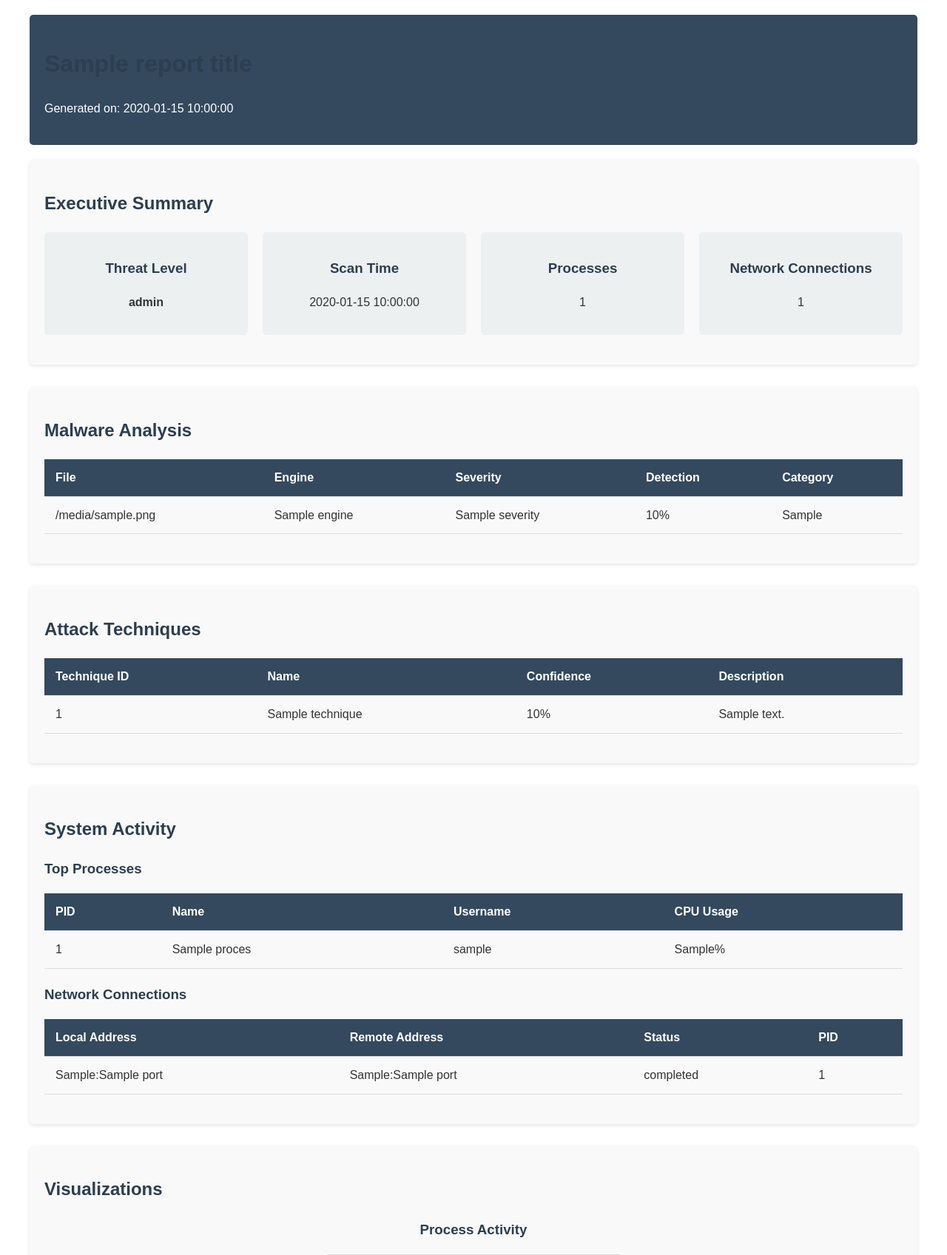
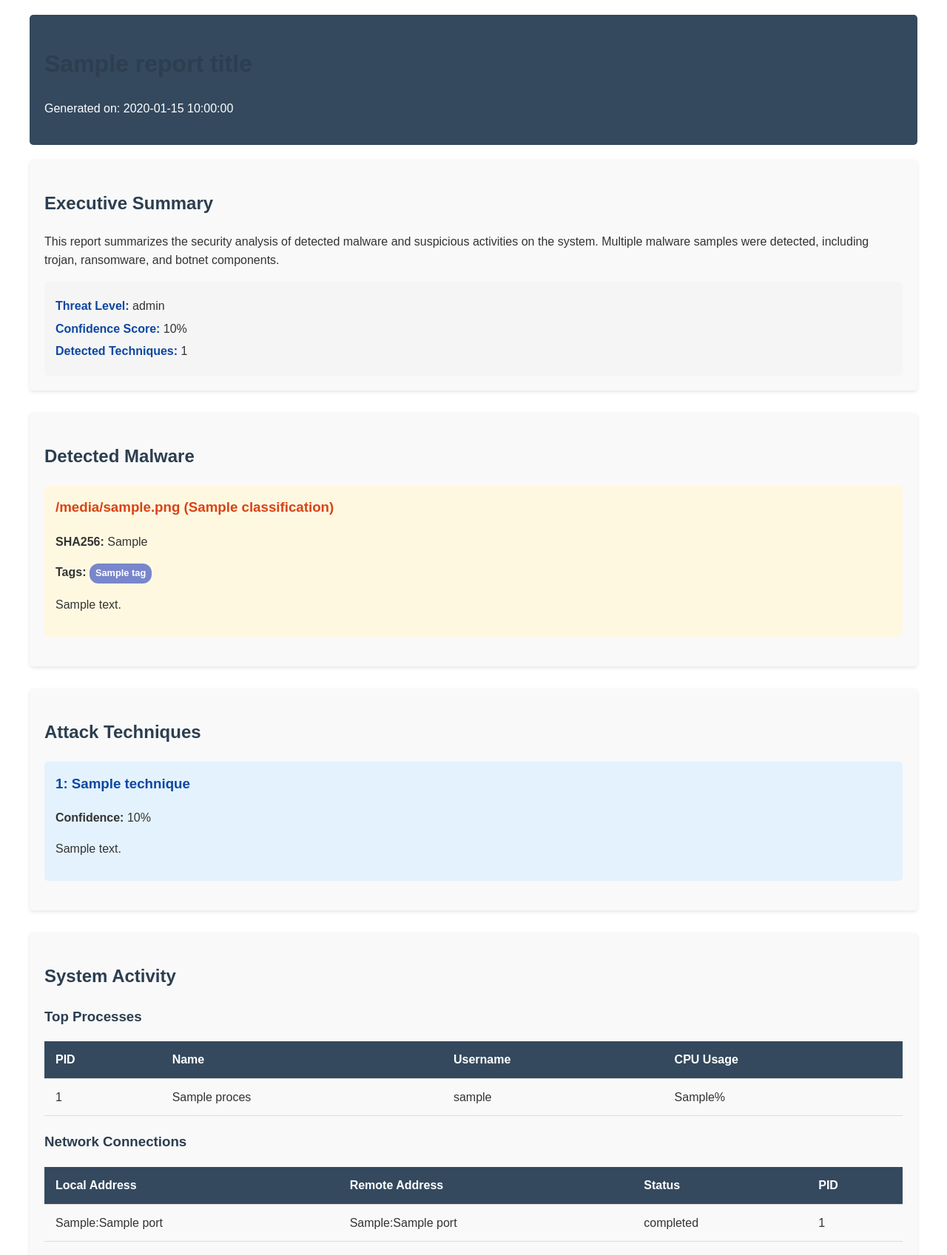
Before and after one commit to Littledogbear/Captone-Project, a FastAPI app: template src/reporting/templates/report_template.html in a window 1280 px wide. Shown: the top 1697 px of the page at 74% size. Run offline with FastAPI, Linux system fonts and the light colour scheme; the template is opened without the code that fills it: most values are stand-ins (such as "Sample title", 1, 10 or a date in 2020); parts of the project's set-up code (start-up, migrations or seed data) failed here and were passed over; grey boxes are pictures that could not be loaded.

Commit message:
Fix report UI contrast issues and add malware details with SHA256
Co-Authored-By: 2203372@sit.singaporetech.edu.sg <2203372@sit.singaporetech.edu.sg>

```diff
--- a/src/reporting/templates/report_template.html
+++ b/src/reporting/templates/report_template.html
@@ -30,19 +30,39 @@
             border-radius: 5px;
             box-shadow: 0 2px 5px rgba(0,0,0,0.1);
         }
-        .summary-box {
-            display: flex;
-            flex-wrap: wrap;
-            gap: 20px;
+        .malware-item {
             margin-bottom: 20px;
+            padding: 15px;
+            background-color: #fff8e1;
+            border-radius: 5px;
+            color: #333;
         }
-        .summary-item {
-            flex: 1;
-            min-width: 200px;
+        .malware-item h3 {
+            color: #d84315;
+            margin-top: 0;
+            font-weight: bold;
+        }
+        .tag {
+            display: inline-block;
+            padding: 3px 8px;
+            margin-right: 5px;
+            background-color: #7986cb;
+            color: white;
+            border-radius: 12px;
+            font-size: 0.8em;
+            font-weight: bold;
+        }
+        .technique-item {
+            margin-bottom: 20px;
             padding: 15px;
-            background-color: #ecf0f1;
+            background-color: #e3f2fd;
             border-radius: 5px;
-            text-align: center;
+            color: #333;
+        }
+        .technique-item h3 {
+            color: #0d47a1;
+            margin-top: 0;
+            font-weight: bold;
         }
         .critical { background-color: #e74c3c; color: white; }
         .high { background-color: #e67e22; color: white; }
@@ -85,13 +105,23 @@
             background-color: #e8f4f8;
             border-left: 5px solid #3498db;
             border-radius: 3px;
+            color: #333;
         }
         .suggestion h4 {
             margin-top: 0;
-            color: #3498db;
+            color: #0d47a1;
+            font-weight: bold;
+        }
+        .suggestion h5 {
+            color: #333;
+            font-weight: bold;
         }
         .suggestion ul {
             margin-bottom: 0;
+        }
+        .suggestion li {
+            margin-bottom: 5px;
+            color: #333;
         }
     </style>
 </head>
@@ -103,91 +133,43 @@
 
     <div class="section">
         <h2>Executive Summary</h2>
-        <div class="summary-box">
-            <div class="summary-item {{ summary.threat_level.lower() }}">
-                <h3>Threat Level</h3>
-                <p><strong>{{ summary.threat_level }}</strong></p>
-            </div>
-            <div class="summary-item">
-                <h3>Scan Time</h3>
-                <p>{{ summary.scan_time }}</p>
-            </div>
-            <div class="summary-item">
-                <h3>Processes</h3>
-                <p>{{ summary.total_processes }}</p>
-            </div>
-            <div class="summary-item">
-                <h3>Network Connections</h3>
-                <p>{{ summary.total_network_connections }}</p>
-            </div>
+        <p style="color: #333; font-weight: normal;">This report summarizes the security analysis of detected malware and suspicious activities on the system. Multiple malware samples were detected, including trojan, ransomware, and botnet components.</p>
+
+        <div style="background-color: #f5f5f5; padding: 15px; border-radius: 5px; margin-top: 15px;">
+            <p style="color: #333; margin: 5px 0;"><strong style="color: #0d47a1;">Threat Level:</strong> {{ summary.threat_level }}</p>
+            <p style="color: #333; margin: 5px 0;"><strong style="color: #0d47a1;">Confidence Score:</strong> {{ (summary.confidence * 100)|round(1) }}%</p>
+            <p style="color: #333; margin: 5px 0;"><strong style="color: #0d47a1;">Detected Techniques:</strong> {{ summary.total_techniques }}</p>
         </div>
     </div>
 
     {% if malware_analysis %}
     <div class="section">
-        <h2>Malware Analysis</h2>
-        <table>
-            <thead>
-                <tr>
-                    <th>File</th>
-                    <th>Engine</th>
-                    <th>Severity</th>
-                    <th>Detection</th>
-                    <th>Category</th>
-                </tr>
-            </thead>
-            <tbody>
-                {% for item in malware_analysis %}
-                <tr>
-                    <td>{{ item.file }}</td>
-                    <td>{{ item.engine }}</td>
-                    <td class="{{ item.severity.lower() }}">{{ item.severity }}</td>
-                    <td>
-                        {% if item.detection_ratio is defined %}
-                            {{ (item.detection_ratio * 100)|round(1) }}%
-                        {% elif item.malware_score is defined %}
-                            {{ (item.malware_score * 100)|round(1) }}%
-                        {% else %}
-                            {{ item.score|default('N/A') }}
-                        {% endif %}
-                    </td>
-                    <td>
-                        {% if item.threat_category is defined %}
-                            {{ item.threat_category|join(', ') }}
-                        {% else %}
-                            {{ item.classification|default('Unknown') }}
-                        {% endif %}
-                    </td>
-                </tr>
+        <h2>Detected Malware</h2>
+        {% for item in malware_analysis %}
+        <div class="malware-item">
+            <h3>{{ item.file }} ({{ item.classification|default('Unknown') }})</h3>
+            <p><strong>SHA256:</strong> {{ item.sha256 }}</p>
+            <p><strong>Tags:</strong>
+                {% for tag in item.tags %}
+                <span class="tag">{{ tag }}</span>
                 {% endfor %}
-            </tbody>
-        </table>
+            </p>
+            <p>{{ item.description }}</p>
+        </div>
+        {% endfor %}
     </div>
     {% endif %}
 
     {% if attack_techniques %}
     <div class="section">
         <h2>Attack Techniques</h2>
-        <table>
-            <thead>
-                <tr>
-                    <th>Technique ID</th>
-                    <th>Name</th>
-                    <th>Confidence</th>
-                    <th>Description</th>
-                </tr>
-            </thead>
-            <tbody>
-                {% for technique in attack_techniques %}
-                <tr>
-                    <td>{{ technique.id }}</td>
-                    <td>{{ technique.name }}</td>
-                    <td>{{ (technique.confidence * 100)|round(1) }}%</td>
-                    <td>{{ technique.description }}</td>
-                </tr>
-                {% endfor %}
-            </tbody>
-        </table>
+        {% for technique in attack_techniques %}
+        <div class="technique-item">
+            <h3>{{ technique.id }}: {{ technique.name }}</h3>
+            <p><strong>Confidence:</strong> {{ (technique.confidence * 100)|round(1) }}%</p>
+            <p>{{ technique.description }}</p>
+        </div>
+        {% endfor %}
     </div>
     {% endif %}
 
@@ -277,19 +259,29 @@
     <div class="section">
         <h2>Security Improvement Suggestions</h2>
 
-        {% for suggestion in suggestions %}
-        <div class="suggestion">
-            <h4>{{ suggestion.title }}</h4>
-            <p><strong>Category:</strong> {{ suggestion.category }}</p>
-            <p>{{ suggestion.description }}</p>
-            <h5>Recommended Actions:</h5>
-            <ul>
-                {% for action in suggestion.actions %}
-                <li>{{ action }}</li>
-                {% endfor %}
+        <div style="margin-bottom: 20px; padding: 15px; background-color: #f5f5f5; border-left: 5px solid #d32f2f; border-radius: 3px;">
+            <h4 style="margin-top: 0; color: #333; font-weight: bold;">High Priority</h4>
+            <ul style="color: #333; margin-bottom: 0;">
+                <li>Isolate affected systems from the network</li>
+                <li>Restore encrypted files from backup</li>
             </ul>
         </div>
-        {% endfor %}
+
+        <div style="margin-bottom: 20px; padding: 15px; background-color: #f5f5f5; border-left: 5px solid #f57c00; border-radius: 3px;">
+            <h4 style="margin-top: 0; color: #333; font-weight: bold;">Medium Priority</h4>
+            <ul style="color: #333; margin-bottom: 0;">
+                <li>Update antivirus definitions and perform a full system scan</li>
+                <li>Remove malicious registry entries</li>
+            </ul>
+        </div>
+
+        <div style="margin-bottom: 20px; padding: 15px; background-color: #f5f5f5; border-left: 5px solid #388e3c; border-radius: 3px;">
+            <h4 style="margin-top: 0; color: #333; font-weight: bold;">Low Priority</h4>
+            <ul style="color: #333; margin-bottom: 0;">
+                <li>Review and update security policies</li>
+                <li>Implement additional monitoring for similar attack patterns</li>
+            </ul>
+        </div>
     </div>
     {% endif %}
 
```
Also changed, not shown: generate_fixed_confidence_report.py (added, +211 -0 lines).
